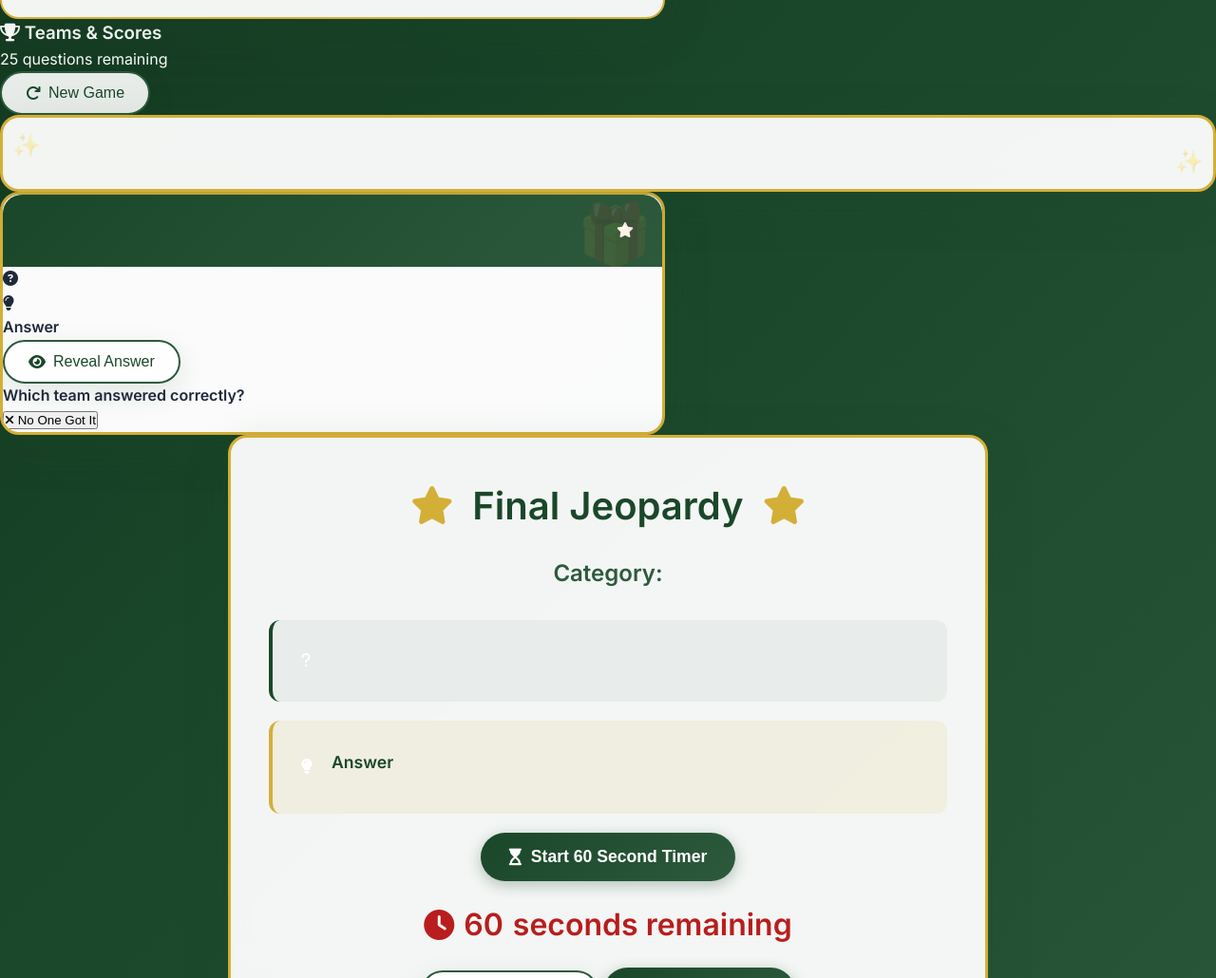
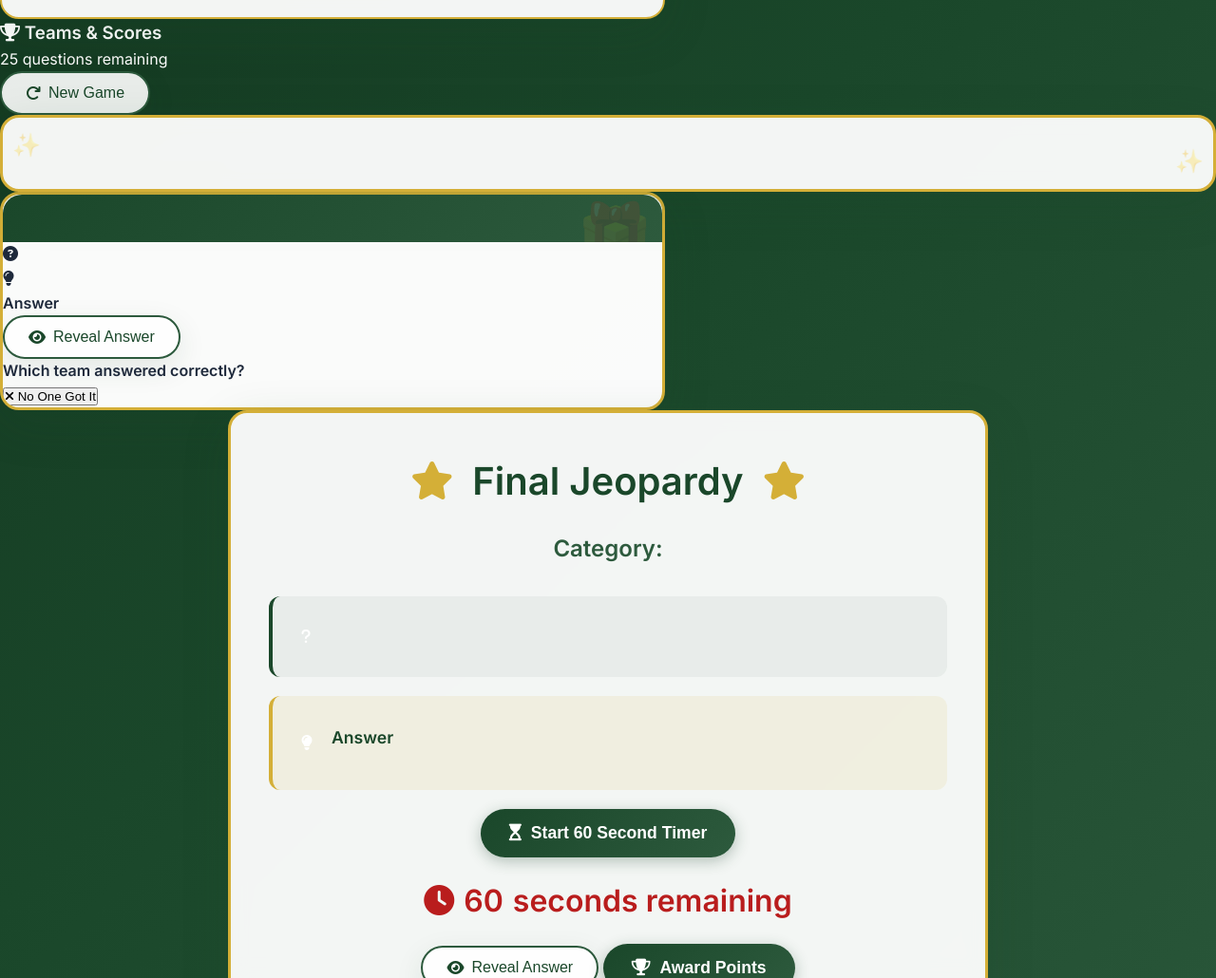
Before and after one commit to hypnotixx0/TrinitySite, a plain HTML site: page index.html in a window 1280 px wide. Shown: the part 921-1951 px from the top of the page at 95% size. Drawn offline with Linux system fonts and the light colour scheme.

Commit message:
Update index.html

```diff
--- a/index.html
+++ b/index.html
@@ -131,9 +131,6 @@
                             <h3 id="question-category"></h3>
                             <span class="points-badge" id="question-points"></span>
                         </div>
-                        <div class="modal-decoration">
-                            <i class="fas fa-star"></i>
-                        </div>
                     </div>
 
                     <div class="modal-body">
```
